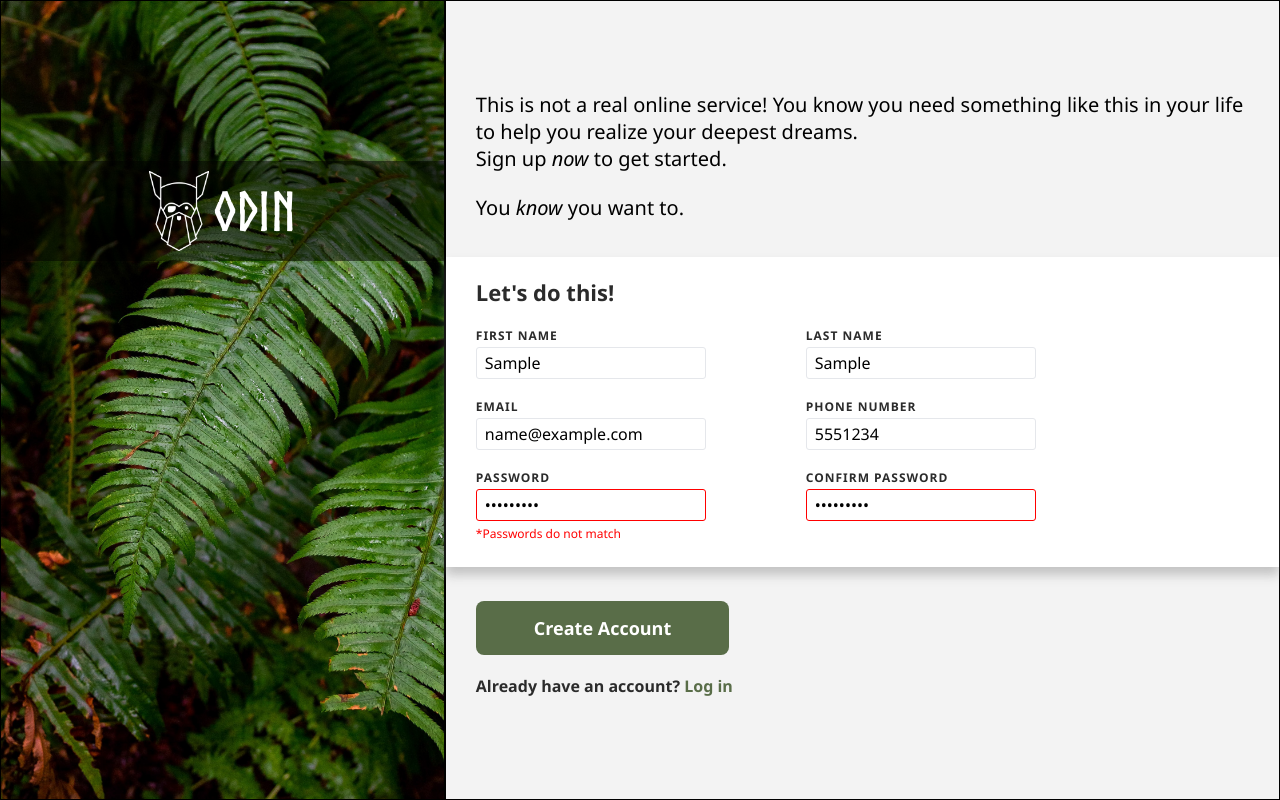
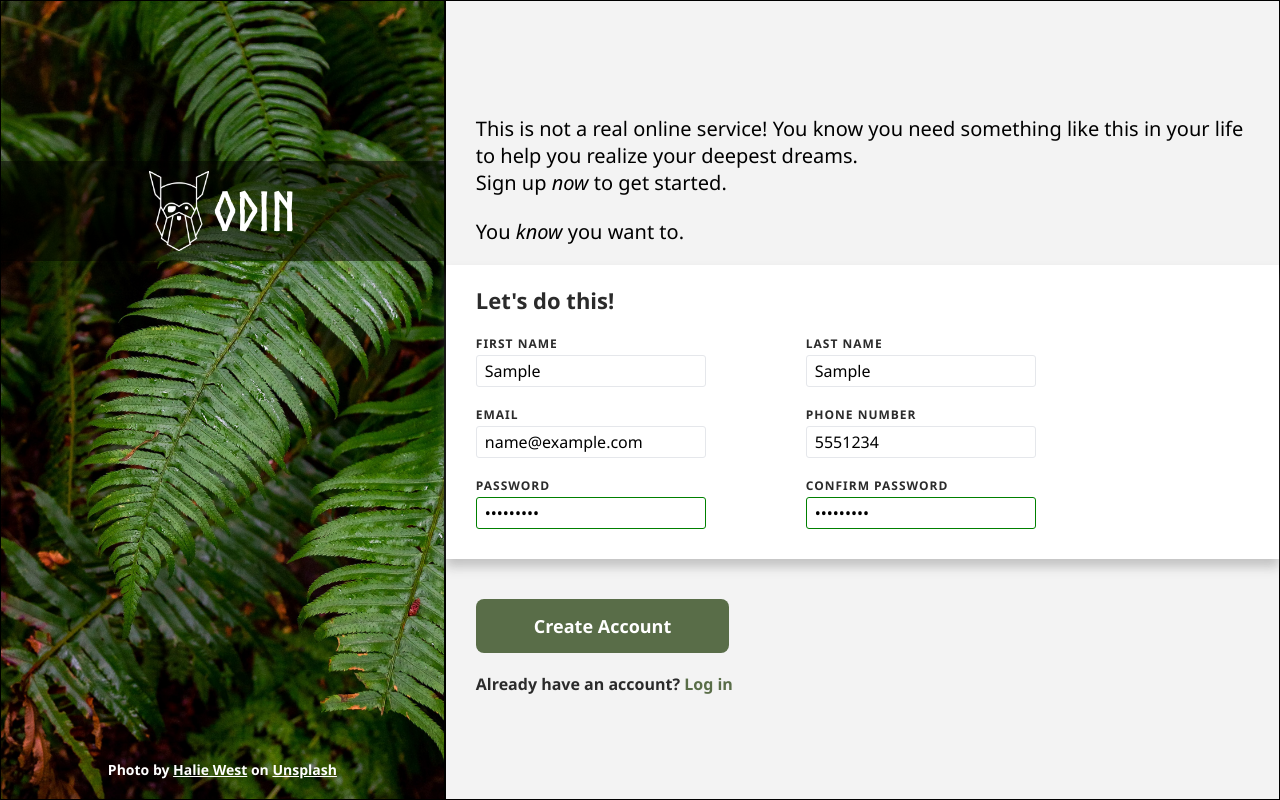
Before and after one commit to rahmaniae/Sign-up-Form, a plain HTML site: page index.html in a window 1280 px wide. Both pictures are taken after typing "Sample", "Sample", "name@example.com", "5551234", "Sample123", "Sample123" into the empty fields and a click on the button "Create Account". Drawn offline with Linux system fonts and the light colour scheme.

Commit message:
Add password confirmation checking

```diff
--- a/index.html
+++ b/index.html
@@ -3,7 +3,7 @@
 <head>
     <meta charset="UTF-8">
     <meta name="viewport" content="width=device-width, initial-scale=1.0">
-    <title>Document</title>
+    <title>Sign-up form</title>
     <link rel="stylesheet" href="style.css">
 </head>
 <body>
@@ -12,6 +12,13 @@
             <img src="img/odin-lined.png" alt="ODIN logo">
             <h1>ODIN</h1>
         </div>
+        <p class="copyright">Photo by <a
+            href="https://unsplash.com/photos/green-leaf-plant-in-close-up-photography-25xggax4bSA">
+            Halie West</a>
+            on
+            <a
+            href="https://unsplash.com/photos/green-leaf-plant-in-close-up-photography-25xggax4bSA">
+            Unsplash</a></p>
     </div>
     <div class="right_side">
         <section class="sect_one">
--- a/script.js
+++ b/script.js
@@ -0,0 +1,35 @@
+const password = document.querySelector('#password');
+const confirm_password = document.querySelector('#confirm_password');
+const match_span = document.querySelector('label[for="password"] span')
+
+password.addEventListener('input', (e) => {
+    console.log(confirm_password.value)
+    if(e.target.value == confirm_password.value){
+        console.log("success");
+        password.classList.replace('error', 'success')
+        confirm_password.classList.replace('error', 'success')
+        match_span.style.visibility = 'hidden';
+    }else{
+        password.classList.remove('success');
+        confirm_password.classList.remove('success');
+        password.classList.add('error');
+        confirm_password.classList.add('error');
+        match_span.style.visibility = 'visible';
+    }
+
+})
+
+confirm_password.addEventListener('input', (e) => {
+    if(e.target.value == password.value){
+        console.log("success")
+        password.classList.replace('error', 'success')
+        confirm_password.classList.replace('error', 'success')
+        match_span.style.visibility = 'hidden';
+    }else{
+        password.classList.remove('success');
+        confirm_password.classList.remove('success');
+        password.classList.add('error');
+        confirm_password.classList.add('error');
+        match_span.style.visibility = 'visible';
+    }
+})
--- a/style.css
+++ b/style.css
@@ -64,6 +64,19 @@ body > div {
     font-size: 54px;
 }
 
+.copyright {
+    position: absolute;
+    bottom: 20px;
+    width: 100%;
+    text-align: center;
+    color: white;
+    font-size: 14px;
+    font-weight: 600;
+}
+
+.copyright a {
+    color: white;
+}
 form p {
     display: inline-block;
 }
@@ -76,7 +89,7 @@ form p {
 }
 
 section{
-    padding: 12px 30px 24px 30px;
+    padding: 18px 30px 8px 30px;
 
 }
 
@@ -133,6 +146,15 @@ input:focus{
     /*outline: 1px solid red;*/
 }
 
+.success {
+    border: 1px solid green;
+}
+
+.success:focus {
+    outline: none;
+    /*outline: 1px solid red;*/
+}
+
 label[for="password"] span::after {
     content: "*Passwords do not match";
     color: red;
@@ -159,6 +181,9 @@ label[for="password"] span::after {
     text-decoration: none;
 }
 
+.sect_three a:hover {
+    color: #3f4d33;
+}
 .sect_three p {
     color: var(--grey-font-color);
     font-weight: 600;
```
